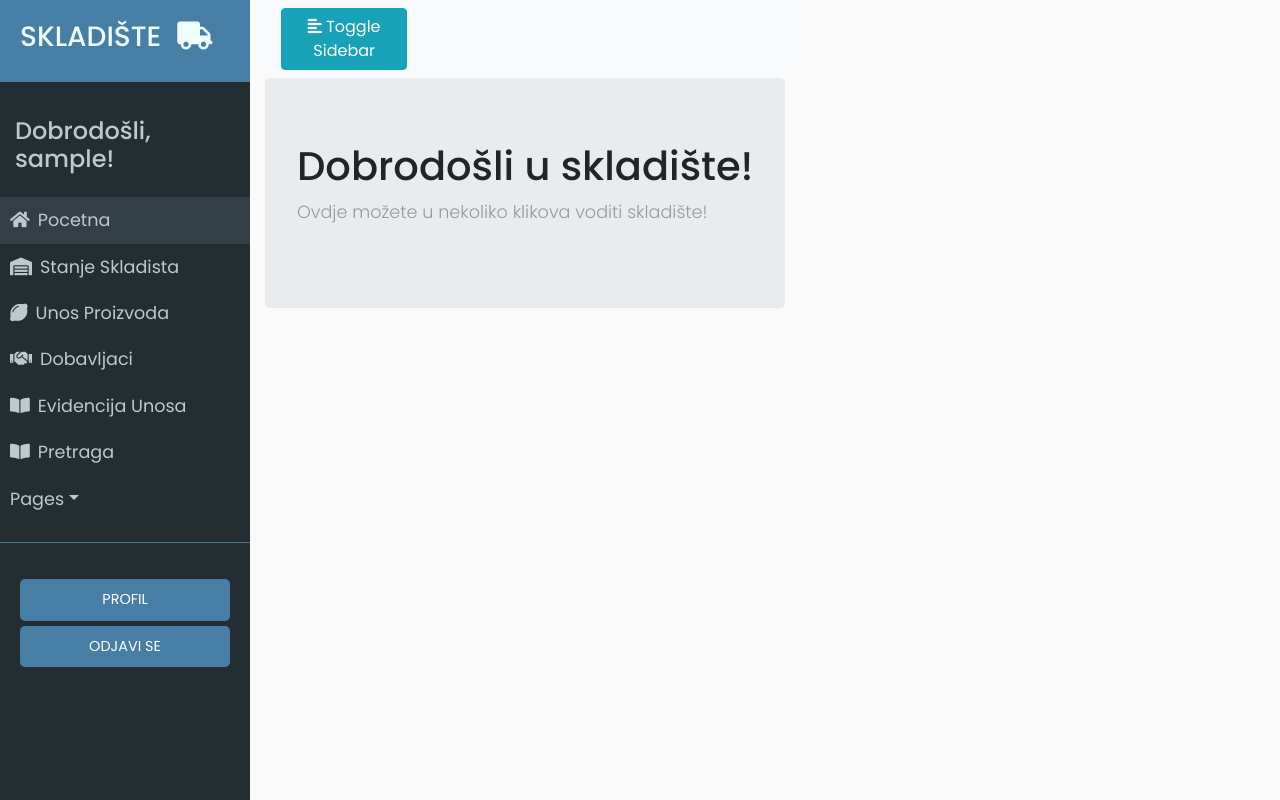
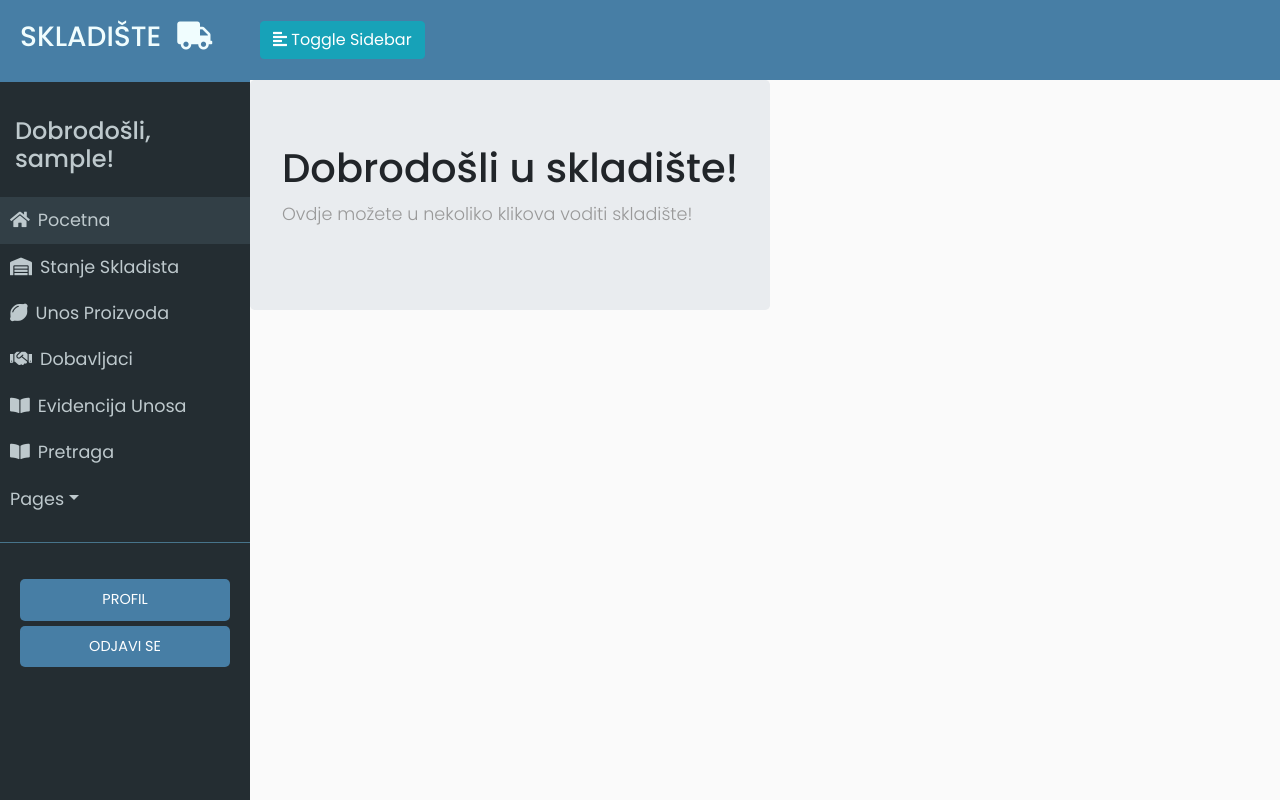
Before and after one commit to anirams/skladiste, a Flask app: page /index in a window 1280 px wide; the page is wider, and only the part inside the window is pictured. Run offline with Flask 2, Linux system fonts and the light colour scheme; the visitor is signed in with stand-in values (Sample User, id 1); data comes from the database, SQL or seed files in the repository; both versions use the stored data as it was after the commit; some libraries are stand-ins or nearby versions.

Commit message:
Front end

```diff
--- a/app/static/style.css
+++ b/app/static/style.css
@@ -106,9 +106,16 @@ ul.CTAs a {
     margin-top: 1vh;
 }
 
+.plava-pozadina {
+    background-color: #477ea5;
+    padding: 21px 10px;
+}
 .plavo {
-    background-color: blue;
+    display: flex;
+
+    width: 100vw;
 }
+
 
 
 
--- a/app/templates/base.html
+++ b/app/templates/base.html
@@ -75,11 +75,8 @@
 
 	<!-- Page Content -->
 
-		<div id="container">
-			<nav class="navbar navbar-expand-lg navbar-light bg-light">
-	        <div class="container-fluid">
-
-
+		<div>
+	        <div class="container-fluid plava-pozadina">
 	            <button type="button" id="sidebarCollapse" class="btn btn-info">
 	                <i class="fas fa-align-left"></i>
 	                <span>Toggle Sidebar</span>
@@ -96,8 +93,7 @@
 				            {% endwith %}
 			</div>
 	    	</div>
-			</nav>
-			<div class="container">
+			<div class="plavo">
 			{% block content %}
 			{% endblock %}
 			</div>
```
Also changed, not shown: app.db.
